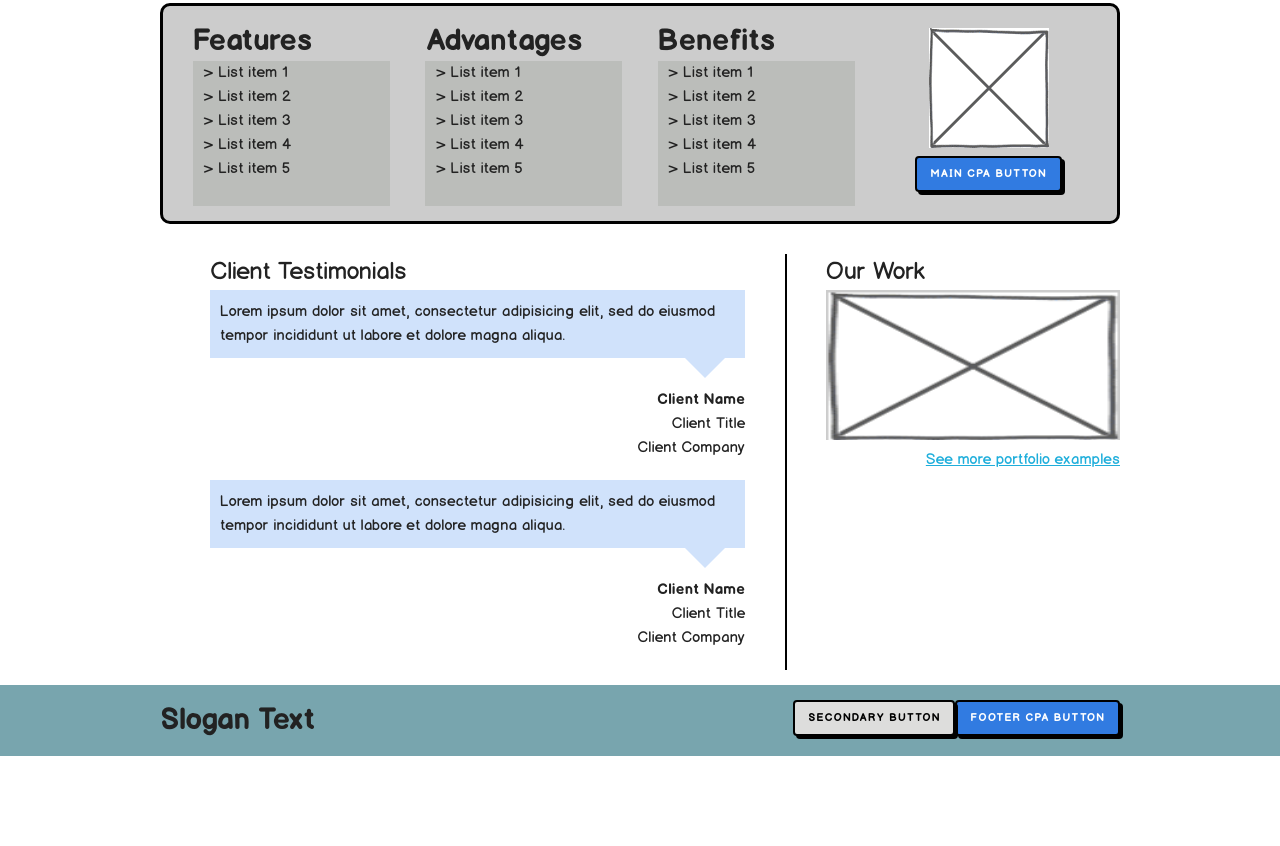
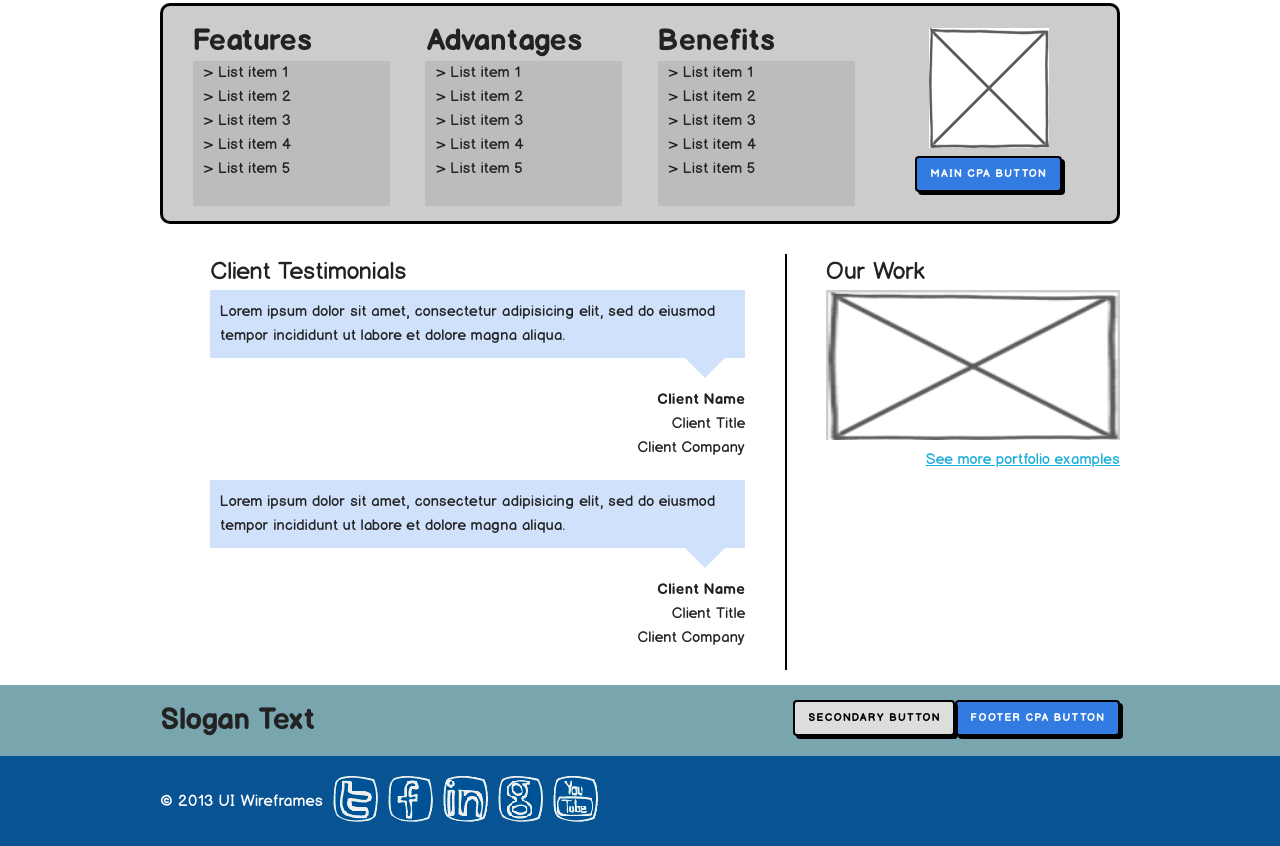
Before and after one commit to ViktorSurkov/landing-page2, a plain HTML site: page dist/index.html in a window 1280 px wide. Shown: the part 374-1220 px from the top of the page. Before the commit the page ends 1130 px from the top, so only its background shows below. Drawn offline with Linux system fonts and the light colour scheme.

Commit message:
add-foot

```diff
--- a/dist/index.html
+++ b/dist/index.html
@@ -113,6 +113,18 @@
           <a href="#" class="button dark">Secondary Button</a>
         </div>
       </div>
+      <div class="bottom_footer">
+        <div class="content_bottFoot container">
+          <span>&copy; 2013 UI Wireframes</span>
+          <div class="icon_social row">
+            <a href="https://twitter.com/" target="_blank"><img class="icon_img" src="img/twitter.png" alt="twitter"></img></a>
+            <a href="https://facebook.com/" target="_blank"><img class="icon_img" src="img/facebook.png" alt="facebook"></img></a>
+            <a href="https://linkedin.com/" target="_blank"><img class="icon_img" src="img/linkedin.png" alt="linkedin"></img></a>
+            <a href="https://google.com" target="_blank"><img class="icon_img" src="img/google.png" alt="google"></img></a>
+            <a href="https://youtube.com/" target="_blank"><img class="icon_img" src="img/youtube.png" alt="youtube"></img></a>
+          </div>
+        </div>
+      </div>
     </footer>
   </body>
 </html>
--- a/src/scss/sass.scss
+++ b/src/scss/sass.scss
@@ -152,4 +152,31 @@ footer#footer.section{
       margin-bottom: 0;
     }
   }
+  .bottom_footer {
+    background: #085394;
+    height: 90px;
+  }
+    .content_bottFoot{
+       max-width: 960px;
+       margin: auto;
+       span {
+       float: left;
+       font-size: 16px;
+       color: white;
+       float: left;
+       line-height: 90px;
+     }
+    .icon_social {
+      float: left;
+      margin-left: auto;
+      height: 90px;
+      a {
+        float: left;
+        margin-left: 10px;
+        margin-top: 20px;
+        display: block;
+      }
+    }
+  }
+
 }
```
Also changed, not shown: dist/css/style.css, dist/img/facebook.png (added), dist/img/google.png (added), dist/img/linkedin.png (added), dist/img/twitter.png (added), dist/img/youtube.png (added), 1 other file.
